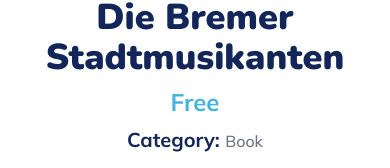
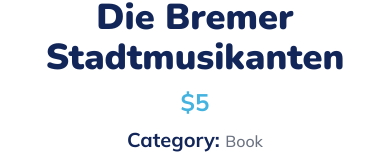
Before and after one commit to Najafi13814252/company-project, a Vue app: page /info/1 in a window 390 px wide. Shown: the part 126-294 px from the top of the page. Built offline with nearby package versions, Linux system fonts and the light colour scheme.

Commit message:
Responsive updated

```diff
--- a/src/components/Account.vue
+++ b/src/components/Account.vue
@@ -59,8 +59,6 @@
                     image: this.images[this.borderAct - 1],
                     id:this.id
                 })
-                this.inpName = ""
-                this.borderAct = 1
             }
         }
     }
--- a/src/components/Cards.vue
+++ b/src/components/Cards.vue
@@ -32,14 +32,14 @@
         data() {
             return {
                 cards: [
-                    {url: './../../public/images/ger_01.jpg', title: 'Die Bremer Stadtmusikanten', price: 'free', id: 1},
-                    {url: './../../public/images/Sophies_Shell_[0].jpg', title: 'Sophies Shell', price: 'free', id: 2},
-                    {url: './../../public/images/Pooka_&_Bunni_[0].jpg', title: 'Pooka & Bunni', price: 'free', id: 3},
-                    {url: './../../public/images/How_Can_I_Wait_[0].jpg', title: 'How Can I Wait', price: 'free', id: 4},
-                    {url: './../../public/images/Giraffe_Asks_For_Help_[0].jpg', title: 'Giraffe Asks For Help', price: 'free', id: 5},
-                    {url: './../../public/images/fantas....jpg', title: 'Fantastic You', price: 'free', id: 6},
-                    {url: './../../public/images/A_Terrible_Thing_Happened_[0].jpg', title: 'A Terrible Thing Happened', price: 'free', id: 7},
-                    {url: './../../public/images/A_Box_of_Butterfiles_[1].jpg', title: 'A Box of Butterfiles', price: 'free', id: 8},
+                    {url: './../../public/images/ger_01.jpg', title: 'Die Bremer Stadtmusikanten', price: '$5', id: 1},
+                    {url: './../../public/images/Sophies_Shell_[0].jpg', title: 'Sophies Shell', price: '$5', id: 2},
+                    {url: './../../public/images/Pooka_&_Bunni_[0].jpg', title: 'Pooka & Bunni', price: '$5', id: 3},
+                    {url: './../../public/images/How_Can_I_Wait_[0].jpg', title: 'How Can I Wait', price: '$5', id: 4},
+                    {url: './../../public/images/Giraffe_Asks_For_Help_[0].jpg', title: 'Giraffe Asks For Help', price: '$5', id: 5},
+                    {url: './../../public/images/fantas....jpg', title: 'Fantastic You', price: '$5', id: 6},
+                    {url: './../../public/images/A_Terrible_Thing_Happened_[0].jpg', title: 'A Terrible Thing Happened', price: '$5', id: 7},
+                    {url: './../../public/images/A_Box_of_Butterfiles_[1].jpg', title: 'A Box of Butterfiles', price: '$5', id: 8},
                     {url: './../../public/images/A_Box_of_Butterfiles_[1].jpg', title: 'A Box of Butterfiles', price: 'free', id: 9},
                     {url: './../../public/images/A_Box_of_Butterfiles_[1].jpg', title: 'A Box of Butterfiles', price: 'free', id: 10},
                     {url: './../../public/images/A_Box_of_Butterfiles_[1].jpg', title: 'A Box of Butterfiles', price: 'free', id: 11},
--- a/src/components/Product.vue
+++ b/src/components/Product.vue
@@ -11,7 +11,7 @@
                     <h2 class="text-4xl font-black text-[#12265a] font-[Nunito]">{{ d.title }}</h2>
                     <span class="text-2xl font-bold text-[#45b3df]">{{ d.price }}</span>
                     <span class="text-xl font-bold text-[#12265a]">Category: <span class="text-base font-medium text-gray-500">Book</span></span>
-                    <p class="md:max-w-3xl max-w-xs text-left text-md leading-7 text-gray-500 mb-4 md:mb-0 px-2 md:p-0">Sophie was always ponders big questions, like Why is the sky blue? Why are raindrops wet? What are stars made of? But when Sophie starts school, there's a wobbly feeling in her tummy and she can't help popping back into her shell. She is left with one big question: Why am I so shy? When Sophie meets Stanley, she realizes that she's not the only one who feels shy. Can she gain the confidence to help a new friend? A heart warming tale about a sensitive snail who overcomes her shyness with a little help from her new friends.</p>
+                    <p class="md:max-w-3xl max-w-xs text-left text-md leading-7 text-gray-500 mb-4 md:mb-0 px-2 md:p-0">{{ d.story }}</p>
                 </div>
             </div>
 
@@ -34,14 +34,14 @@
         data() {
             return {
                 details: [
-                    {url: './../../public/images/ger_01.jpg', title: 'Die Bremer Stadtmusikanten', price: 'Free', id: 1},
-                    {url: './../../public/images/Sophies_Shell_[0].jpg', title: 'Sophies Shell', price: 'Free', id: 2},
-                    {url: './../../public/images/Pooka_&_Bunni_[0].jpg', title: 'Pooka & Bunni', price: 'Free', id: 3},
-                    {url: './../../public/images/How_Can_I_Wait_[0].jpg', title: 'How Can I Wait', price: 'Free', id: 4},
-                    {url: './../../public/images/Giraffe_Asks_For_Help_[0].jpg', title: 'Giraffe Asks For Help', price: 'Free', id: 5},
-                    {url: './../../public/images/fantas....jpg', title: 'Fantastic You', price: 'Free', id: 6},
-                    {url: './../../public/images/A_Terrible_Thing_Happened_[0].jpg', title: 'A Terrible Thing Happened', price: 'Free', id: 7},
-                    {url: './../../public/images/A_Box_of_Butterfiles_[1].jpg', title: 'A Box of Butterfiles', price: 'Free', id: 8},
+                    {url: './../../public/images/ger_01.jpg', title: 'Die Bremer Stadtmusikanten', price: '$5', story: "Sophie was always ponders big questions, like Why is the sky blue? Why are raindrops wet? What are stars made of? But when Sophie starts school, there's a wobbly feeling in her tummy and she can't help popping back into her shell. She is left with one big question: Why am I so shy? When Sophie meets Stanley, she realizes that she's not the only one who feels shy. Can she gain the confidence to help a new friend? A heart warming tale about a sensitive snail who overcomes her shyness with a little help from her new friends.", id: 1},
+                    {url: './../../public/images/Sophies_Shell_[0].jpg', title: 'Sophies Shell', price: '$5', story: "Sophie was always ponders big questions, like Why is the sky blue? Why are raindrops wet? What are stars made of? But when Sophie starts school, there's a wobbly feeling in her tummy and she can't help popping back into her shell. She is left with one big question: Why am I so shy? When Sophie meets Stanley, she realizes that she's not the only one who feels shy. Can she gain the confidence to help a new friend? A heart warming tale about a sensitive snail who overcomes her shyness with a little help from her new friends.", id: 2},
+                    {url: './../../public/images/Pooka_&_Bunni_[0].jpg', title: 'Pooka & Bunni', price: '$5', story: "Oh no! Pooka knocked down her big sister Bunni’s pillow castle! Pooka needs to fix it before Bunni returns. Even though she’s small, Pooka uses her big imagination, creativity, and perseverance to figure out how to build an even better castle. This clever story highlights sibling bonding and how big sisters can learn a lot from their little sisters!", id: 3},
+                    {url: './../../public/images/How_Can_I_Wait_[0].jpg', title: 'How Can I Wait', price: '$5', story: "It’s hard for some kids to wait for something that they really want! A marshmallow now or ice cream later? In this lively, rhyming picture book, twins Dell and Pete face a series of humorous choices that test their ability to stay strong in the face of temptation. Includes a Note to Parents and Caregivers that explores techniques to help kids build impulse control and learn to delay gratification. Includes a Note to Parents and Caregivers that explores techniques to help kids build impulse control and learn to delay gratification.", id: 4},
+                    {url: './../../public/images/Giraffe_Asks_For_Help_[0].jpg', title: 'Giraffe Asks For Help', price: '$5', story: "Gary Giraffe is so excited to finally turn six — now he should be able to reach the acacia leaves all on his own! When things don't go exactly as he'd planned, Gary is distraught. He tries and tries to get to the leaves himself, but he's just not tall enough. The other giraffes can do it — why can't he? Gary doesn't want to have to ask for help, but his friends convince him that everyone needs help sometimes. And that's OK! Includes a Note to Parents & Caregivers with more information on help-seeking and independence in children.", id: 5},
+                    {url: './../../public/images/fantas....jpg', title: 'Fantastic You', price: '$5', story: "There's one special person you get to spend your whole life with: YOU! Which means there's no one you should take better care of! When you cheer yourself on and cheer yourself up, you make the world a happier place. Life is amazing when you share it with the people you love: family, friends, and always with YOU! Fantastic You shows readers how to develop and nurture a loving and positive relationship with themselves. Kids will learn that self-care includes positive self-talk and self-compassion for a happy, self-empowered life.", id: 6},
+                    {url: './../../public/images/A_Terrible_Thing_Happened_[0].jpg', title: 'A Terrible Thing Happened', price: '$5', story: "Sherman Smith saw the most terrible thing happen. At first he tried to forget about it, but soon something inside him started to bother him. He felt nervous for no reason. Sometimes his stomach hurt. He had bad dreams. And he started to feel angry and do mean things, which got him in trouble. Then he met Ms. Maple, who helped him talk about the terrible thing that he had tried to forget. Now Sherman is feeling much better. This gently told and tenderly illustrated story is for children who have witnessed any kind of violent or traumatic episode, including physical abuse, school or gang violence, accidents, homicide, suicide, and natural disasters such as floods or fire. An afterword by Sasha J. Mudlaff written for parents and other caregivers offers extensive suggestions for helping traumatized children, including a list of other sources that focus on specific events.", id: 7},
+                    {url: './../../public/images/A_Box_of_Butterfiles_[1].jpg', title: 'A Box of Butterfiles', price: '$5', story: "Robot is just a machine. Robot cannot feel love. Robot is just a machine. Robot cannot feel love. Robot paused for a moment and said, What does love feel like?", id: 8},
                 ],
                 containing: [
                     {url: './../../public/images/read-other.png', title: 'Digital Book', id: 1},
--- a/src/components/Profile.vue
+++ b/src/components/Profile.vue
@@ -74,6 +74,7 @@
 <script>
 
     const LOCAL_LENGTH = localStorage.getItem('key')
+    console.log(LOCAL_LENGTH);
 
     export default {
         data() {
--- a/src/components/Sidebar.vue
+++ b/src/components/Sidebar.vue
@@ -55,6 +55,9 @@
                 this.anima = true
             },
             sidebarOptions(optionId) {
+                if (window.innerWidth <= 640) {
+                    this.openSidebar = false
+                }
                 if (optionId == 1) {
                     this.$router.push({ name: 'home', params: { id: optionId } })
                 }
```
Also changed, not shown: src/components/Children.vue (+4 -3 lines).
